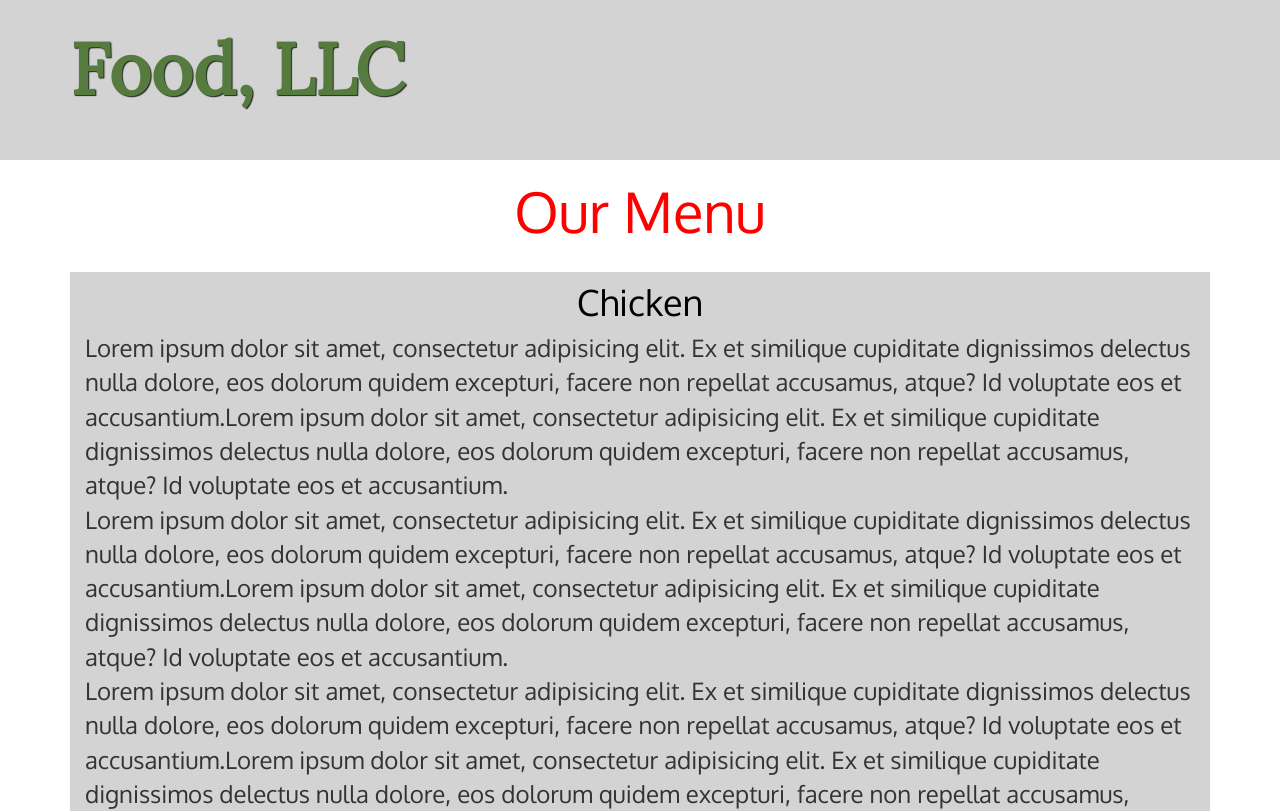
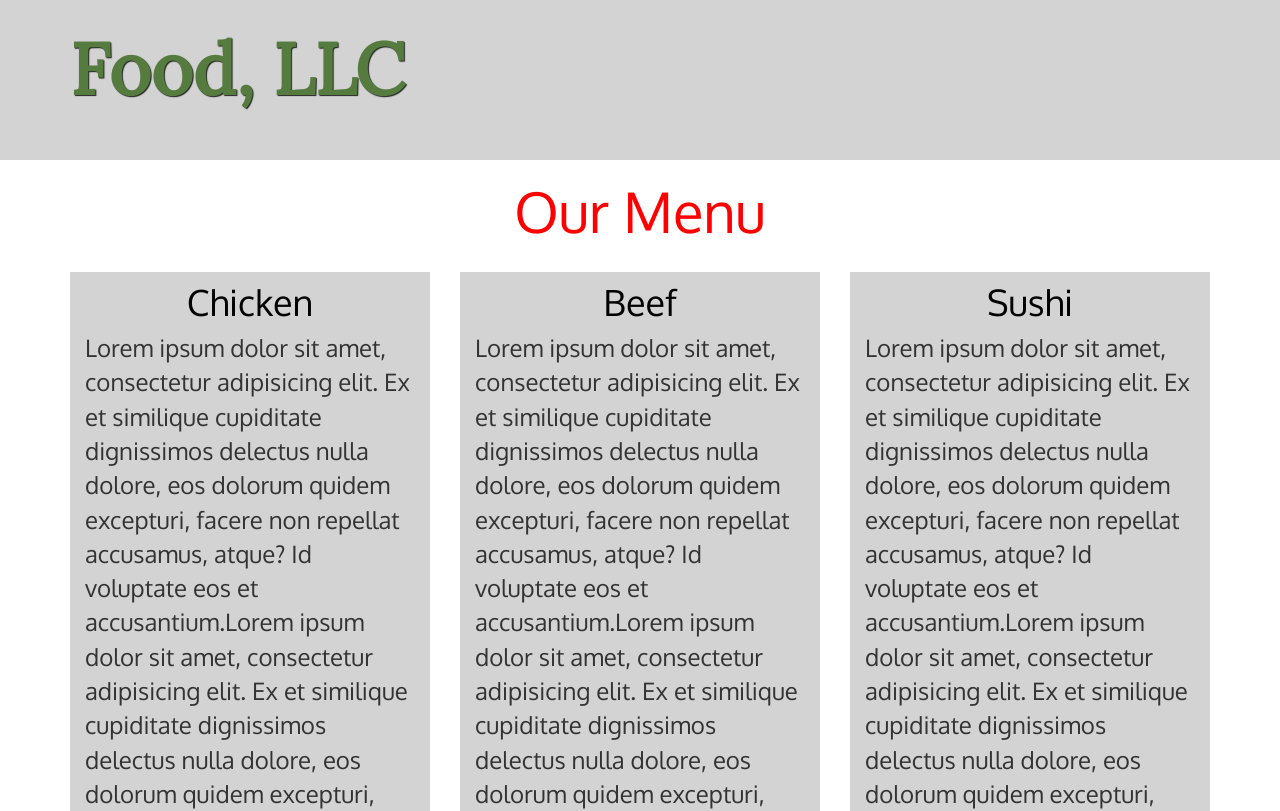
Before and after one commit to dev4a8/Module3Exam, a plain HTML site: page index.html in a window 1280 px wide. Shown: the top 811 px of the page. Drawn offline with Linux system fonts and the light colour scheme.

Commit message:
Optional Working

```diff
--- a/index.html
+++ b/index.html
@@ -51,15 +51,29 @@
 
 <div id="main-content" class="container">
 
-			<!-- The big center section -->
-
-    <!-- <div class="jumbotron"> -->
-
 	  <div id="home-tiles" class="row">
 
-		<div class="col-lg-12 col-md-12">
+		<div class="col-lg-4 col-md-6">
     	  <section class="menu-item-tile">
     	    <h1 class="sub-heading">Chicken</h1>
+      	    <p class="menu-item-details">Lorem ipsum dolor sit amet, consectetur adipisicing elit. Ex et similique cupiditate dignissimos delectus nulla dolore, eos dolorum quidem excepturi, facere non repellat accusamus, atque? Id voluptate eos et accusantium.Lorem ipsum dolor sit amet, consectetur adipisicing elit. Ex et similique cupiditate dignissimos delectus nulla dolore, eos dolorum quidem excepturi, facere non repellat accusamus, atque? Id voluptate eos et accusantium.<br>
+      	    Lorem ipsum dolor sit amet, consectetur adipisicing elit. Ex et similique cupiditate dignissimos delectus nulla dolore, eos dolorum quidem excepturi, facere non repellat accusamus, atque? Id voluptate eos et accusantium.Lorem ipsum dolor sit amet, consectetur adipisicing elit. Ex et similique cupiditate dignissimos delectus nulla dolore, eos dolorum quidem excepturi, facere non repellat accusamus, atque? Id voluptate eos et accusantium.<br>
+      	    Lorem ipsum dolor sit amet, consectetur adipisicing elit. Ex et similique cupiditate dignissimos delectus nulla dolore, eos dolorum quidem excepturi, facere non repellat accusamus, atque? Id voluptate eos et accusantium.Lorem ipsum dolor sit amet, consectetur adipisicing elit. Ex et similique cupiditate dignissimos delectus nulla dolore, eos dolorum quidem excepturi, facere non repellat accusamus, atque? Id voluptate eos et accusantium.
+      	    </p>
+  		  </section>
+  		</div>
+		<div class="col-lg-4 col-md-6">
+    	  <section class="menu-item-tile">
+    	    <h1 class="sub-heading">Beef</h1>
+      	    <p class="menu-item-details">Lorem ipsum dolor sit amet, consectetur adipisicing elit. Ex et similique cupiditate dignissimos delectus nulla dolore, eos dolorum quidem excepturi, facere non repellat accusamus, atque? Id voluptate eos et accusantium.Lorem ipsum dolor sit amet, consectetur adipisicing elit. Ex et similique cupiditate dignissimos delectus nulla dolore, eos dolorum quidem excepturi, facere non repellat accusamus, atque? Id voluptate eos et accusantium.<br>
+      	    Lorem ipsum dolor sit amet, consectetur adipisicing elit. Ex et similique cupiditate dignissimos delectus nulla dolore, eos dolorum quidem excepturi, facere non repellat accusamus, atque? Id voluptate eos et accusantium.Lorem ipsum dolor sit amet, consectetur adipisicing elit. Ex et similique cupiditate dignissimos delectus nulla dolore, eos dolorum quidem excepturi, facere non repellat accusamus, atque? Id voluptate eos et accusantium.<br>
+      	    Lorem ipsum dolor sit amet, consectetur adipisicing elit. Ex et similique cupiditate dignissimos delectus nulla dolore, eos dolorum quidem excepturi, facere non repellat accusamus, atque? Id voluptate eos et accusantium.Lorem ipsum dolor sit amet, consectetur adipisicing elit. Ex et similique cupiditate dignissimos delectus nulla dolore, eos dolorum quidem excepturi, facere non repellat accusamus, atque? Id voluptate eos et accusantium.
+      	    </p>
+  		  </section>
+  		</div>
+		<div class="col-lg-4 col-md-12">
+    	  <section class="menu-item-tile">
+    	    <h1 class="sub-heading">Sushi</h1>
       	    <p class="menu-item-details">Lorem ipsum dolor sit amet, consectetur adipisicing elit. Ex et similique cupiditate dignissimos delectus nulla dolore, eos dolorum quidem excepturi, facere non repellat accusamus, atque? Id voluptate eos et accusantium.Lorem ipsum dolor sit amet, consectetur adipisicing elit. Ex et similique cupiditate dignissimos delectus nulla dolore, eos dolorum quidem excepturi, facere non repellat accusamus, atque? Id voluptate eos et accusantium.<br>
       	    Lorem ipsum dolor sit amet, consectetur adipisicing elit. Ex et similique cupiditate dignissimos delectus nulla dolore, eos dolorum quidem excepturi, facere non repellat accusamus, atque? Id voluptate eos et accusantium.Lorem ipsum dolor sit amet, consectetur adipisicing elit. Ex et similique cupiditate dignissimos delectus nulla dolore, eos dolorum quidem excepturi, facere non repellat accusamus, atque? Id voluptate eos et accusantium.<br>
       	    Lorem ipsum dolor sit amet, consectetur adipisicing elit. Ex et similique cupiditate dignissimos delectus nulla dolore, eos dolorum quidem excepturi, facere non repellat accusamus, atque? Id voluptate eos et accusantium.Lorem ipsum dolor sit amet, consectetur adipisicing elit. Ex et similique cupiditate dignissimos delectus nulla dolore, eos dolorum quidem excepturi, facere non repellat accusamus, atque? Id voluptate eos et accusantium.
@@ -69,27 +83,7 @@
 
      </div>
 
-    <!-- </div> -->
-
   </div>
-
-<!--
-            <li>
-              <a href="#">
-                <br class="hidden-xs">Chicken</a>
-            </li>
-            <li>
-              <a href="#">
-                <br class="hidden-xs"> Beef</a>
-            </li>
-            <li>
-              <a href="#">
-                <br class="hidden-xs"> Sushi</a>
-            </li>
-
- -->
-
-<!-- jQuery (Bootstrap JS plugins depend on it) -->
   <script src="js/jquery-2.1.4.min.js"></script>
   <script src="js/bootstrap.min.js"></script>
   <script src="js/script.js"></script>
```
